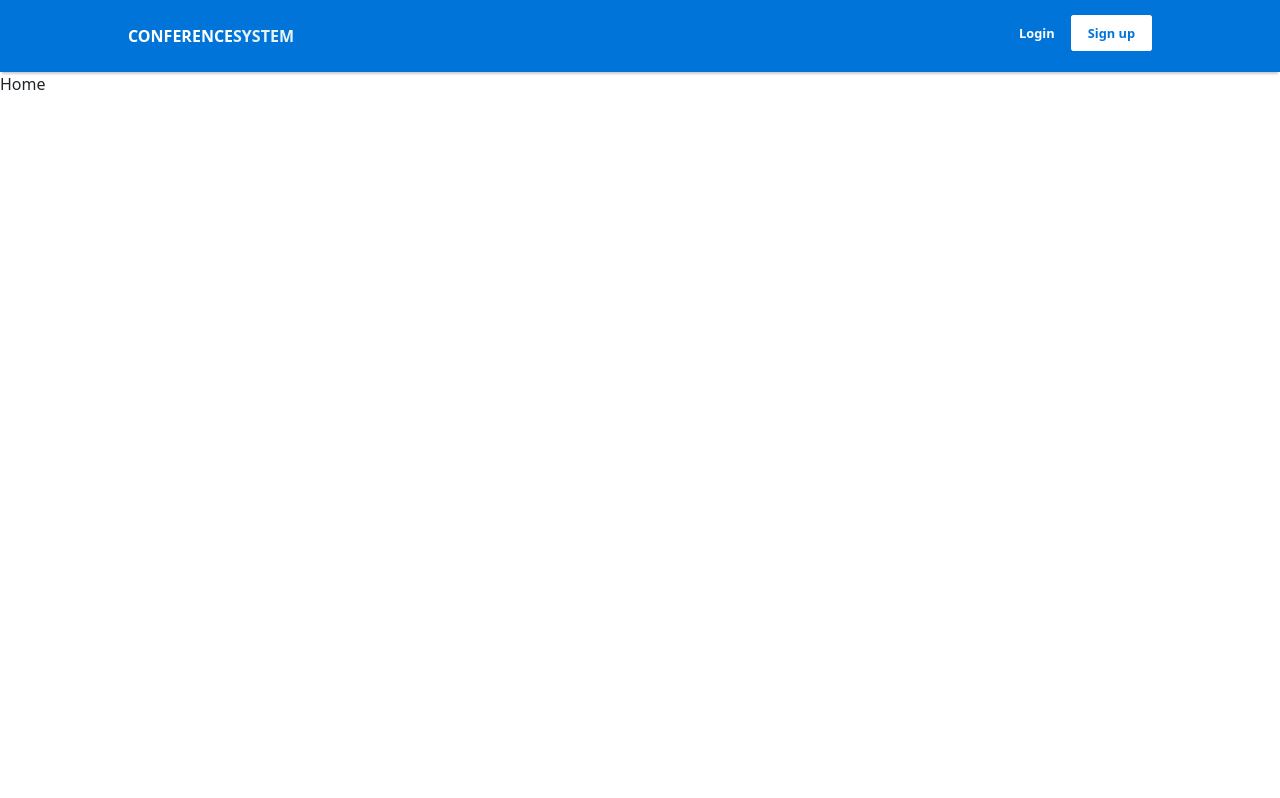
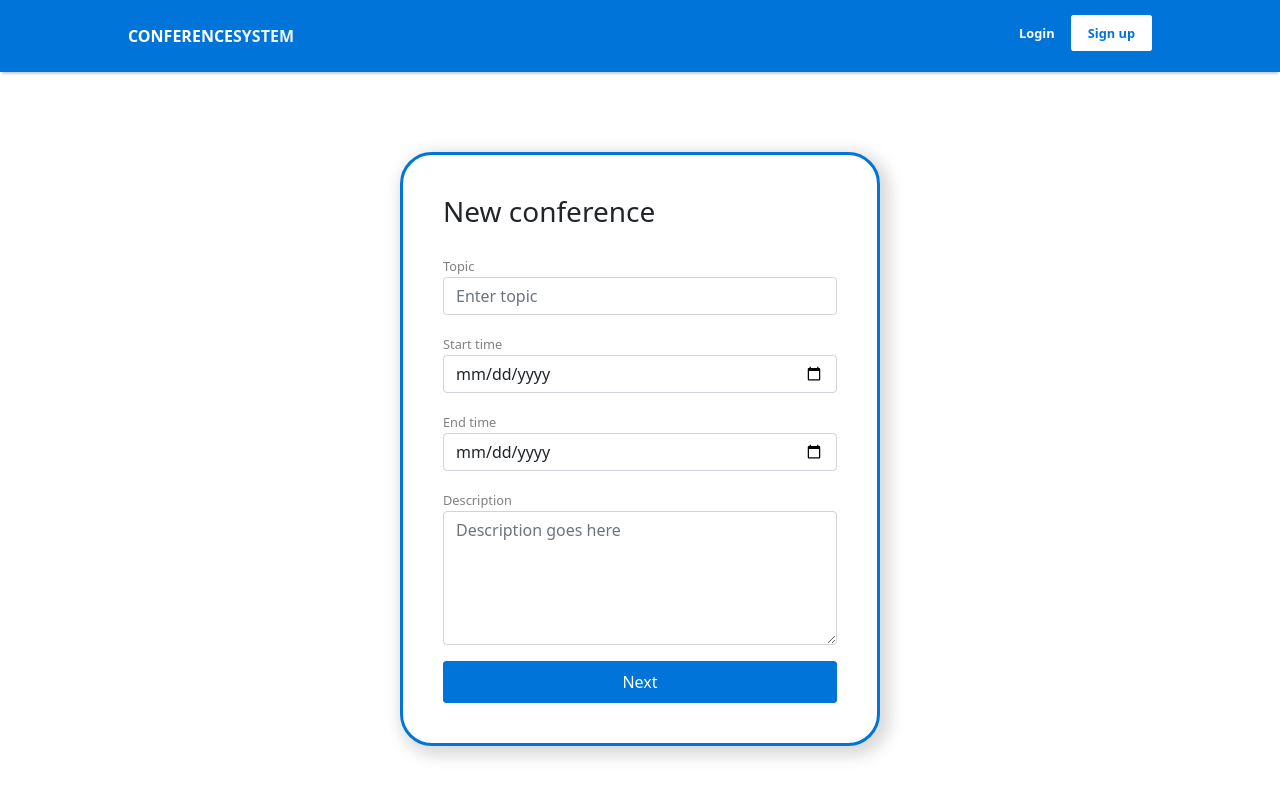
Before and after one commit to PiotrKedra/cms-frontend, a React (Create React App) app: page /conference/create/1 in a window 1280 px wide. Built offline with nearby package versions, Linux system fonts and the light colour scheme.

Commit message:
create conference

```diff
--- a/package.json
+++ b/package.json
@@ -3,12 +3,17 @@
   "version": "0.1.0",
   "private": true,
   "dependencies": {
+    "@popperjs/core": "^2.9.2",
     "@testing-library/jest-dom": "^5.11.4",
     "@testing-library/react": "^11.1.0",
     "@testing-library/user-event": "^12.1.10",
     "axios": "^0.21.1",
     "bootstrap": "^5.0.1",
+    "cors": "^2.8.5",
+    "jquery": "^3.6.0",
+    "popper.js": "^1.16.1",
     "react": "^17.0.2",
+    "react-bootstrap": "^1.6.1",
     "react-dom": "^17.0.2",
     "react-redux": "^7.2.4",
     "react-router-dom": "^5.2.0",
--- a/src/App.js
+++ b/src/App.js
@@ -10,6 +10,11 @@ import LoginPage from './auth/LoginPage';
 import Menu from './home/Menu';
 import '../node_modules/bootstrap/dist/css/bootstrap.min.css';
 import UserDashboard from './user_dashboard/UserDashboard';
+import ConferenceForm from './conference/ConferenceForm';
+import ConferenceFormPresentation from './conference/ConferenceFormPresentation';
+
+
+
 
 
 function App() {
@@ -17,6 +22,12 @@ function App() {
     <Router>
       <Menu />
       <Switch>
+        <Route path="/conference/create/2">
+          <ConferenceFormPresentation />
+        </Route>
+        <Route path="/conference/create/1">
+          <ConferenceForm />
+        </Route>
         <Route path="/dashboard">
           <UserDashboard />
         </Route>
--- a/src/auth/LoginPage.js
+++ b/src/auth/LoginPage.js
@@ -21,7 +21,7 @@ const LoginPage = ({saveLoginData}) => {
       password: password
     }
 
-    axios.post(BACKEND_URL + 'auth/', credentials)
+    axios.post(BACKEND_URL + 'api/auth/', credentials)
       .then(res => {
         console.log(res.data.token);
         const userData = {
@@ -63,13 +63,6 @@ const LoginPage = ({saveLoginData}) => {
             onChange={(e) => setPassword(e.target.value)}/>
         </div>
 
-        <div className="form-group">
-          <div className="custom-control custom-checkbox">
-            <input type="checkbox" className="custom-control-input" id="customCheck1" />
-            <label className="custom-control-label" htmlFor="customCheck1">Remember me</label>
-          </div>
-        </div>
-
         <button type="submit" className="submit-btn" >Submit</button>
         <p className="forgot-password">
           Forgot <a href="#">password?</a>
--- a/src/auth/SignUpPage.js
+++ b/src/auth/SignUpPage.js
@@ -18,10 +18,6 @@ const SignUpPage = () => {
   const handleSubmit = (event) => {
 
     event.preventDefault();
-    console.log(name);
-    console.log(email);
-    console.log(password);
-    console.log(repeatPassword);
     if(password !== repeatPassword) {
       setPassConfirmation('Given passwords doesn\'t match');
       return;
@@ -36,7 +32,7 @@ const SignUpPage = () => {
     }
 
 
-    axios.post(BACKEND_URL + 'auth/register/', new_user)
+    axios.post(BACKEND_URL + 'api/auth/register/', new_user)
       .then(res => {
         history.push('/login');
       })
--- /dev/null
+++ b/src/conference/ConfStyle.css
@@ -0,0 +1,68 @@
+.presentation-container {
+    width: 100%;
+    border: 1px solid lightgray;
+    border-radius: 5px;
+    padding: 1rem;
+    margin-bottom: 0.5rem;
+}
+
+.title-container {
+    display: flex;
+
+}
+
+.title-text {
+    font-size: 1.8rem;
+    font-weight: 600;
+    margin: 0;
+}
+
+.time-text {
+    font-size: 0.7rem;
+    color: gray;
+    text-align: end;
+    margin: 0;
+}
+
+.author-text {
+    font-size: 0.8rem;
+    color: gray;
+    margin: 0;
+    text-transform: uppercase;
+}
+
+.description-text {
+    margin: 0.8rem 0 0;
+    line-height: 12pt;
+    font-size: 0.8rem;
+}
+
+.minor-btn {
+    width: 100%;
+    margin-top: 1rem;
+    text-decoration: none;
+    background-color: white;
+    padding: 0.5rem 2rem;
+    color: gray;
+    border-radius: 3px;
+    border: 1px solid gray;
+    transition: opacity 0.3s ease-in-out;
+}
+
+.minor-btn:hover {
+    color: #0074d9;
+    background-color: white;
+    border: 1px solid #0074d9;
+}
+
+.no-pres-text {
+    color: lightgray;
+    font-size: 1rem;
+    text-transform: uppercase;
+    text-align: center;
+    margin-bottom: 0;
+}
+
+.modal-content {
+    background-color: transparent;
+}
--- /dev/null
+++ b/src/conference/ConferenceForm.js
@@ -0,0 +1,111 @@
+import React from 'react';
+import { useHistory } from 'react-router-dom';
+import { connect } from 'react-redux';
+import '../auth/AuthStyle.css';
+import axios from 'axios';
+import BACKEND_URL from '../properties';
+
+const ConferenceForm = ({token}) => {
+
+  const history = useHistory();
+
+  const [topic, setTopic] = React.useState('');
+  const [startTime, setStartTime] = React.useState('');
+  const [endTime, setEndTime] = React.useState('');
+  const [description, setDescription] = React.useState('');
+
+  const handleSubmit = (event) => {
+    event.preventDefault();
+
+    console.log(token)
+    console.log(topic)
+    console.log(startTime)
+    console.log(endTime)
+    console.log(description)
+
+    const form = {
+      topic,
+      startTime,
+      endTime,
+      description
+    }
+
+    const config = {
+      headers: {
+        'Authorization': `Bearer ${token}`,
+      }
+
+    };
+
+    history.push('/conference/create/2', form);
+
+
+    // axios.post(BACKEND_URL + 'conference/', form, config)
+    //   .then(res => {
+    //     console.log(res.data);
+    //   })
+    //   .catch(error => {
+    //     console.log(error);
+    //   });
+  }
+
+  return (
+    <div className="login-container">
+      <form className="form-container" onSubmit={(e) => handleSubmit(e)}>
+        <h3>New conference</h3>
+
+        <div className="form-group">
+          <label>Topic</label>
+          <input
+            className="form-control"
+            placeholder="Enter topic"
+            value={topic}
+            required
+            onChange={(e) => setTopic(e.target.value)}/>
+        </div>
+
+        <div className="form-group">
+          <label>Start time</label>
+          <input
+            type="date"
+            className="form-control"
+            value={startTime}
+            required
+            onChange={(e) => setStartTime(e.target.value)}/>
+        </div>
+
+        <div className="form-group">
+          <label>End time</label>
+          <input
+            type="date"
+            className="form-control"
+            value={endTime}
+            required
+            onChange={(e) => setEndTime(e.target.value)}/>
+        </div>
+
+        <div className="form-group">
+          <label>Description</label>
+          <textarea
+            className="form-control"
+            placeholder="Description goes here"
+            value={description}
+            required
+            rows={5}
+            onChange={(e) => setDescription(e.target.value)}/>
+        </div>
+
+        <button type="submit" className="submit-btn" >Next</button>
+      </form>
+    </div>
+  );
+}
+
+const mapStateToProps = (state) => ({
+  token: state.token
+})
+
+const mapDispatchToProps = (dispatch) => ({
+})
+
+export default connect(mapStateToProps, mapDispatchToProps)(ConferenceForm);
--- /dev/null
+++ b/src/conference/ConferenceFormPresentation.js
@@ -0,0 +1,169 @@
+import React from 'react';
+import { useHistory, useLocation } from 'react-router-dom';
+import { connect } from 'react-redux';
+import '../auth/AuthStyle.css';
+import './ConfStyle.css';
+import axios from 'axios';
+import BACKEND_URL from '../properties';
+import { Button, Modal } from 'react-bootstrap';
+
+const ConferenceFormPresentation = ({token}) => {
+
+  const history = useHistory();
+  const location = useLocation();
+  console.log(location.state);
+  console.log(token)
+
+  const [presentation, setPresentation] = React.useState([]);
+
+  const [show, setShow] = React.useState(false);
+  const handleClose = () => setShow(false);
+  const handleShow = () => setShow(true);
+
+  const handleSubmit = (event) => {
+    event.preventDefault();
+
+    const config = {
+      headers: {
+        'Authorization': `Bearer ${token}`,
+      }
+    };
+
+    axios.post(BACKEND_URL + 'conference/', location.state, config)
+      .then(res => {
+        console.log(res.data);
+      })
+      .catch(error => {
+        console.log(error);
+      });
+
+    history.push('/')
+  }
+
+  const addNewPresentation = (event) => {
+    event.preventDefault();
+    const newPresentation = {
+      title,
+      startTime,
+      endTime,
+      author,
+      description
+    }
+    setTitle('')
+    setStartTime('')
+    setEndTime('')
+    setDescription('')
+    setAuthor('')
+    presentation.push(newPresentation);
+    handleClose();
+  }
+
+  const [title, setTitle] = React.useState('');
+  const [startTime, setStartTime] = React.useState('');
+  const [endTime, setEndTime] = React.useState('');
+  const [author, setAuthor] = React.useState('');
+  const [description, setDescription] = React.useState('');
+
+  return (
+    <div className="login-container">
+      <form className="form-container" onSubmit={(e) => handleSubmit(e)}>
+        <h3>Schedule presentations</h3>
+
+        <div className="form-group">
+          <label>Add as many presentation as you want within your conference.</label>
+        </div>
+
+        <div className="form-group">
+          {
+            presentation.length === 0 ? (
+                <div className="presentation-container">
+                  <p className="no-pres-text">No presentation, add some.</p>
+                </div>
+                ) :
+              presentation.map(pres => {
+                return (
+                  <div className="presentation-container">
+                    <p className="time-text">{pres.startTime} - {pres.endTime}</p>
+                    <p className="title-text">{pres.title}</p>
+                    <p className="author-text">{pres.author}</p>
+                    <p className="description-text">{pres.description}</p>
+                  </div>
+                )
+              }
+            )
+          }
+          <button className="minor-btn" onClick={handleShow}>Add presentation</button>
+        </div>
+
+        <button type="submit" className="submit-btn" >Create conference</button>
+      </form>
+      <Modal show={show} onHide={handleClose} className="modal">
+        <form className="form-container" onSubmit={(e) => addNewPresentation(e)}>
+          <h3>Add new presentation</h3>
+
+          <div className="form-group">
+            <label>Topic</label>
+            <input
+              className="form-control"
+              placeholder="Enter title"
+              value={title}
+              required
+              onChange={(e) => setTitle(e.target.value)}/>
+          </div>
+
+          <div className="form-group">
+            <label>Author</label>
+            <input
+              className="form-control"
+              placeholder="Enter author name"
+              value={author}
+              required
+              onChange={(e) => setAuthor(e.target.value)}/>
+          </div>
+
+          <div className="form-group">
+            <label>Start time</label>
+            <input
+              type="date"
+              className="form-control"
+              value={startTime}
+              required
+              onChange={(e) => setStartTime(e.target.value)}/>
+          </div>
+
+          <div className="form-group">
+            <label>End time</label>
+            <input
+              type="date"
+              className="form-control"
+              value={endTime}
+              required
+              onChange={(e) => setEndTime(e.target.value)}/>
+          </div>
+
+          <div className="form-group">
+            <label>Description</label>
+            <textarea
+              className="form-control"
+              placeholder="Description goes here"
+              value={description}
+              required
+              rows={5}
+              onChange={(e) => setDescription(e.target.value)}/>
+          </div>
+
+          <button type="submit" className="submit-btn" >Add</button>
+        </form>
+      </Modal>
+    </div>
+  );
+}
+
+const mapStateToProps = (state) => ({
+  token: state.token
+})
+
+const mapDispatchToProps = (dispatch) => ({
+})
+
+export default connect(mapStateToProps, mapDispatchToProps)(ConferenceFormPresentation);
--- a/src/properties.js
+++ b/src/properties.js
@@ -1,3 +1,3 @@
-const BACKEND_URL = 'https://cms-ssd-backend.herokuapp.com/api/';
+const BACKEND_URL = 'https://cms-ssd-backend.herokuapp.com/';
 
 export default BACKEND_URL;
--- a/src/user_dashboard/UserDashboard.js
+++ b/src/user_dashboard/UserDashboard.js
@@ -12,6 +12,10 @@ const UserDashboard = ({clearUserData}) => {
         clearUserData();
         history.push('/');
       }}>Logout</button>
+
+      <button onClick={() => {
+        history.push('/conference/create/1');
+      }}>Create conference</button>
     </div>
   );
 }
```
Also changed, not shown: 1 other file (tests, documents, lock files or other folders).
